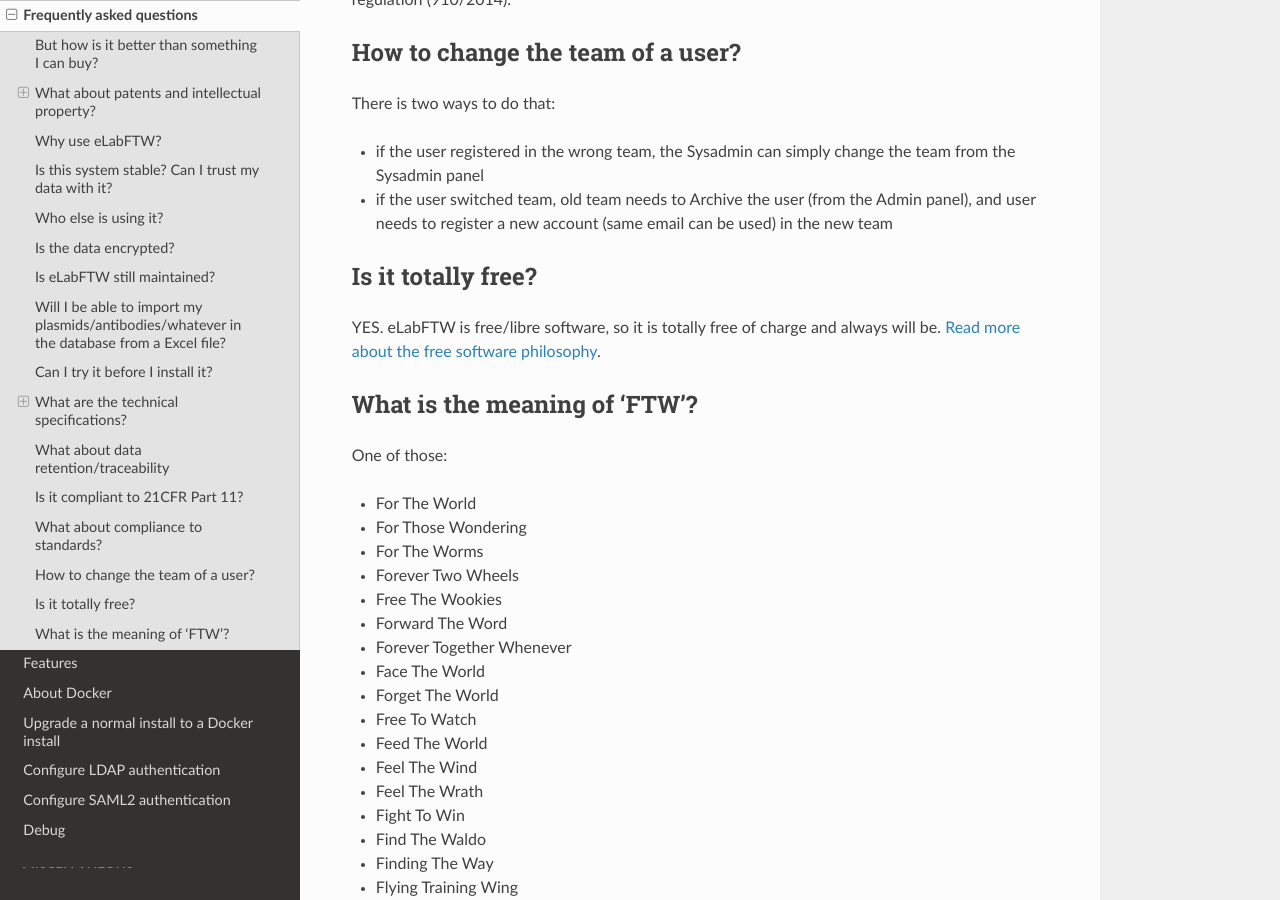
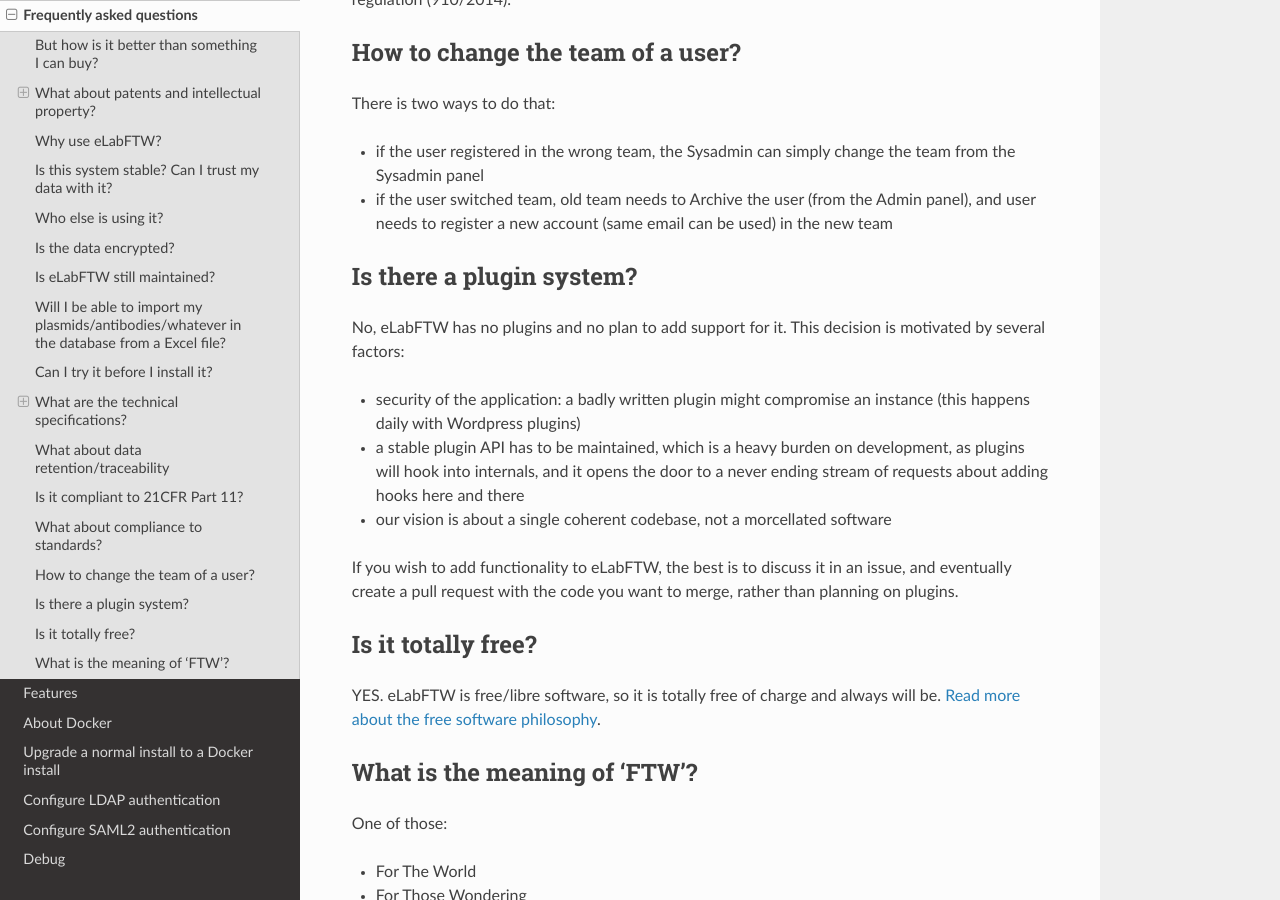
Before and after one commit to elabftw/elabdoc, a Sphinx documentation site: the page built from doc/faq.rst, in a window 1280 px wide and 900 px high, scrolled down 5356 px. Built offline with Sphinx 7.4.7 and the Read the Docs theme 2.0.0, drawn with Linux system fonts in a browser that asks for light colours.

Commit message:
add plugin doc

```diff
--- a/doc/faq.rst
+++ b/doc/faq.rst
@@ -201,6 +201,17 @@
 * if the user registered in the wrong team, the Sysadmin can simply change the team from the Sysadmin panel
 * if the user switched team, old team needs to Archive the user (from the Admin panel), and user needs to register a new account (same email can be used) in the new team
 
+Is there a plugin system?
+=========================
+
+No, eLabFTW has no plugins and no plan to add support for it. This decision is motivated by several factors:
+
+- security of the application: a badly written plugin might compromise an instance (this happens daily with Wordpress plugins)
+- a stable plugin API has to be maintained, which is a heavy burden on development, as plugins will hook into internals, and it opens the door to a never ending stream of requests about adding hooks here and there
+- our vision is about a single coherent codebase, not a morcellated software
+
+If you wish to add functionality to eLabFTW, the best is to discuss it in an issue, and eventually create a pull request with the code you want to merge, rather than planning on plugins.
+
 Is it totally free?
 ===================
 
```
